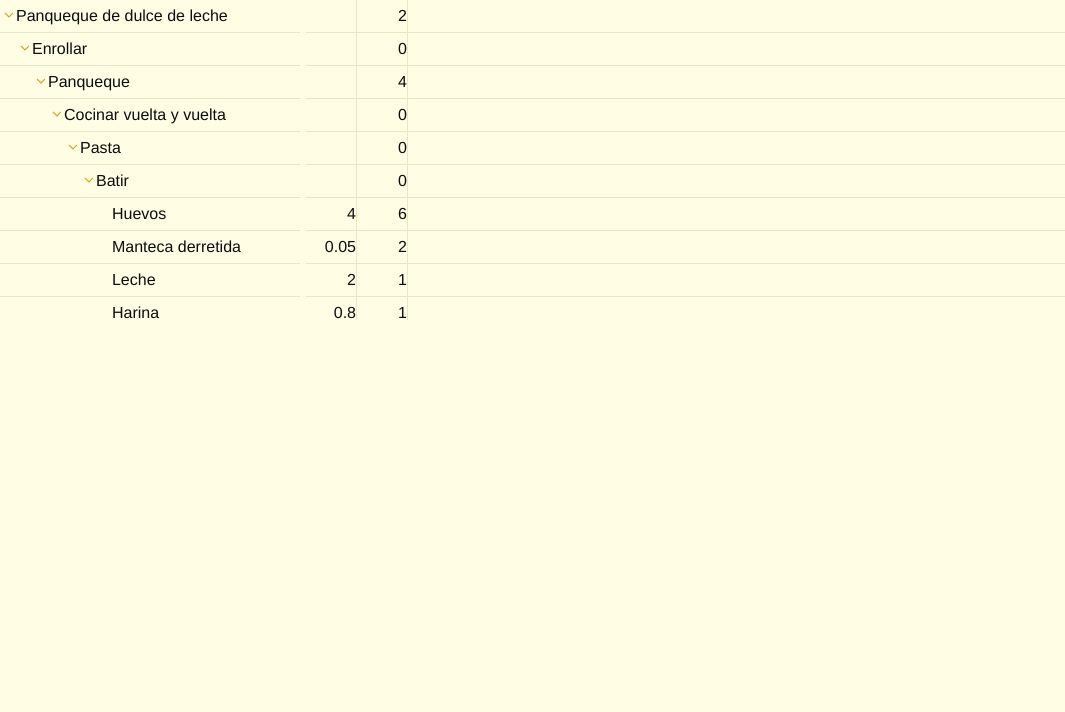
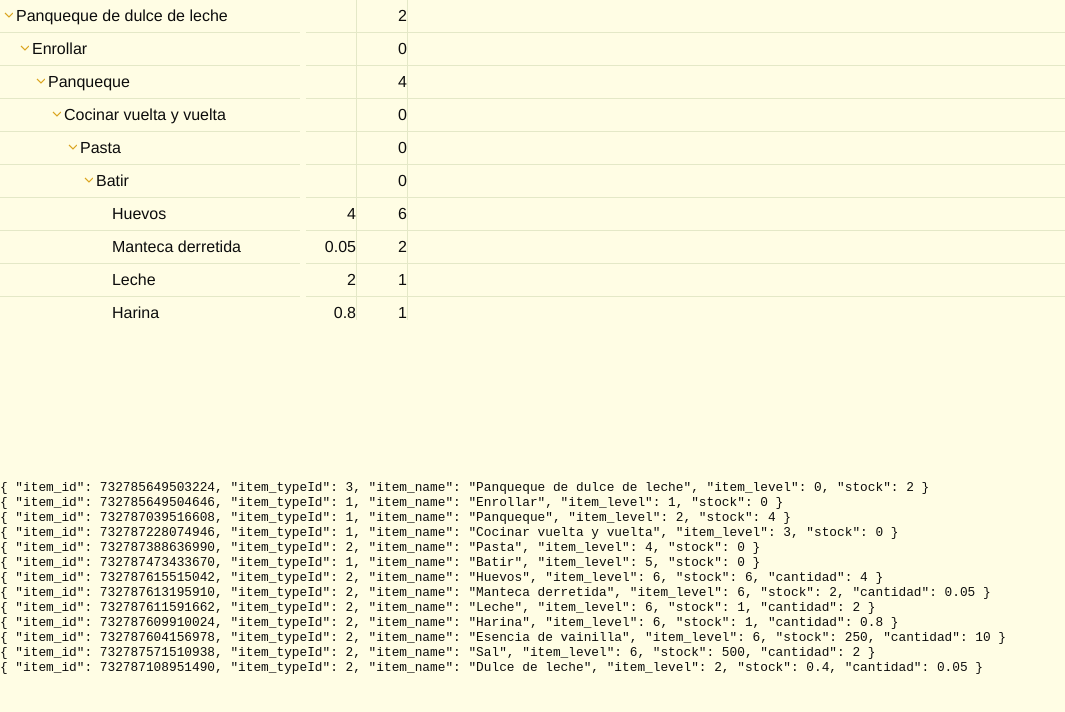
Before and after one commit to ElToroDM/ElManager, a Vue app: page / in a window 1280 px wide. Shown: the top 712 px of the page, without its empty margins (0-1065 px from the left). Built offline with nearby package versions, Linux system fonts and the light colour scheme.

Commit message:
update App.vue and ItemsList.vue

```diff
--- a/src/App.vue
+++ b/src/App.vue
@@ -13,20 +13,28 @@ import PropsEdit from './PropsEdit.vue'
 import Pane from './Pane.vue'
 
 const items = ref([
-  { "item_id": 732785649503224, "item_name": "Panqueque de dulce de leche", "item_level": 0, "stock": 2 },
-  { "item_id": 732785649504646, "item_name": "Enrollar", "item_level": 1, "stock": 0, },
-  { "item_id": 732787039516608, "item_name": "Panqueque", "item_level": 2, "stock": 4 },
-  { "item_id": 732787228074946, "item_name": "Cocinar vuelta y vuelta", "item_level": 3, "stock": 0 },
-  { "item_id": 732787388636990, "item_name": "Pasta", "item_level": 4, "stock": 0 },
-  { "item_id": 732787473433670, "item_name": "Batir", "item_level": 5, "stock": 0 },
-  { "item_id": 732787615515042, "item_name": "Huevos", "item_level": 6, "stock": 6, "cantidad":4 },
-  { "item_id": 732787613195910, "item_name": "Manteca derretida", "item_level": 6, "stock": 2, "cantidad":.05 },
-  { "item_id": 732787611591662, "item_name": "Leche", "item_level": 6, "stock": 1, "cantidad":2 },
-  { "item_id": 732787609910024, "item_name": "Harina", "item_level": 6, "stock": 1, "cantidad":.8 },
-  { "item_id": 732787604156978, "item_name": "Esencia de vainilla", "item_level": 6, "stock": 250, "cantidad":10 },
-  { "item_id": 732787571510938, "item_name": "Sal", "item_level": 6, "stock": 500, "cantidad":2 },
-  { "item_id": 732787108951490, "item_name": "Dulce de leche", "item_level": 2, "stock": .4, "cantidad":.05 }
+  { "item_id": 732785649503224, "item_typeId":3, "item_name": "Panqueque de dulce de leche", "item_level": 0, "stock": 2 },
+  { "item_id": 732785649504646, "item_typeId":1, "item_name": "Enrollar", "item_level": 1, "stock": 0, },
+  { "item_id": 732787039516608, "item_typeId":1, "item_name": "Panqueque", "item_level": 2, "stock": 4 },
+  { "item_id": 732787228074946, "item_typeId":1, "item_name": "Cocinar vuelta y vuelta", "item_level": 3, "stock": 0 },
+  { "item_id": 732787388636990, "item_typeId":2, "item_name": "Pasta", "item_level": 4, "stock": 0 },
+  { "item_id": 732787473433670, "item_typeId":1, "item_name": "Batir", "item_level": 5, "stock": 0 },
+  { "item_id": 732787615515042, "item_typeId":2, "item_name": "Huevos", "item_level": 6, "stock": 6, "cantidad": 4 },
+  { "item_id": 732787613195910, "item_typeId":2, "item_name": "Manteca derretida", "item_level": 6, "stock": 2, "cantidad": .05 },
+  { "item_id": 732787611591662, "item_typeId":2, "item_name": "Leche", "item_level": 6, "stock": 1, "cantidad": 2 },
+  { "item_id": 732787609910024, "item_typeId":2, "item_name": "Harina", "item_level": 6, "stock": 1, "cantidad": .8 },
+  { "item_id": 732787604156978, "item_typeId":2, "item_name": "Esencia de vainilla", "item_level": 6, "stock": 250, "cantidad": 10 },
+  { "item_id": 732787571510938, "item_typeId":2, "item_name": "Sal", "item_level": 6, "stock": 500, "cantidad": 2 },
+  { "item_id": 732787108951490, "item_typeId":2, "item_name": "Dulce de leche", "item_level": 2, "stock": .4, "cantidad": .05 }
 ])
+
+const itemTypes = ref([
+  // { "type_id": 0, "type_name": "unassigned" },
+  { "type_id": 1, "type_name": "task", "type_props": ["time", "cost"] },
+  { "type_id": 2, "type_name": "piece", "type_props": ["stock", "cost", "weight"] },
+  { "type_id": 3, "type_name": "product", "type_props": [] }
+])
+
 //______________________________________________________________________________
 </script>
 
@@ -40,9 +48,11 @@ const items = ref([
       <PropsEdit :items="items" />
     </Pane>
   </Pane>
-<!-- <div style="position:absolute; bottom:0;height: 40vh; overflow-y: scroll;width:100%;font:.8em monospace;">
-    <div v-for="item in items" style="overflow:hidden; white-space: nowrap;"> {{ item }},</div></div>
-   --></template>
+  <div style="position:absolute; bottom:0;height: 40vh; overflow-y: scroll;width:100%;font:.8em monospace;">
+    <!-- <div v-for="item in items" style="overflow:hidden; white-space: nowrap;"> {{ item }}</div> -->
+    <div v-for="item in items" style="overflow:hidden; white-space: nowrap;"> {{ item }}</div>
+  </div>
+</template>
 
 <style>
 body {
--- a/src/ItemsList.vue
+++ b/src/ItemsList.vue
@@ -274,7 +274,7 @@ function autoScroll(event) {
 
 <template>
   <div id="treevueDiv">
-    <svg xmlns="http://www.w3.org/2000/svg" viewBox="0 0 8 8" style="display:none;">
+    <svg xmlns="http://www.w3.org/2000/svg" style="display:none;">
       <symbol id="folder-caret">
         <polyline points="2,0 6,4 2,8" />
       </symbol>
@@ -347,7 +347,7 @@ function autoScroll(event) {
   font-size: 1em;
   cursor: pointer;
   color: goldenrod;
-  transition: transform 200ms;
+  transition: transform 100ms;
   padding-left: .2em;
   padding-right: .2em;
 }
```
